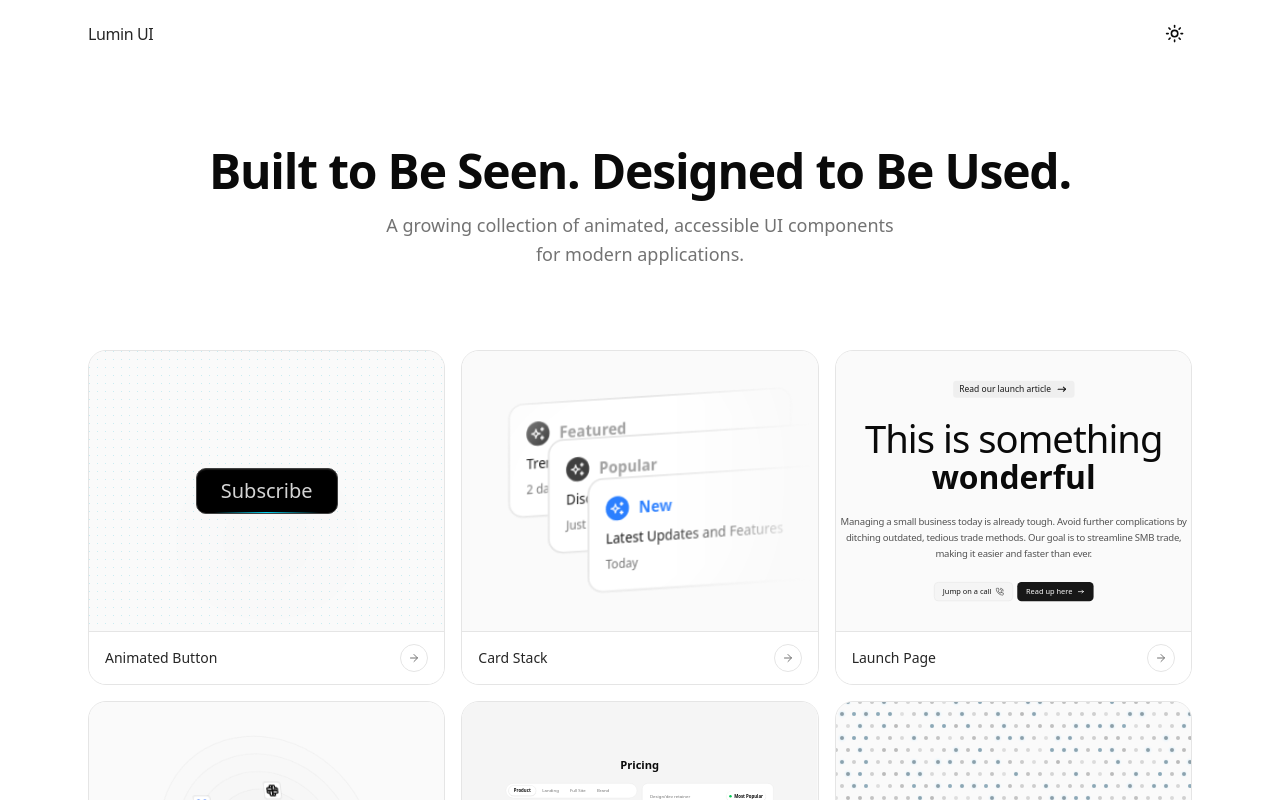
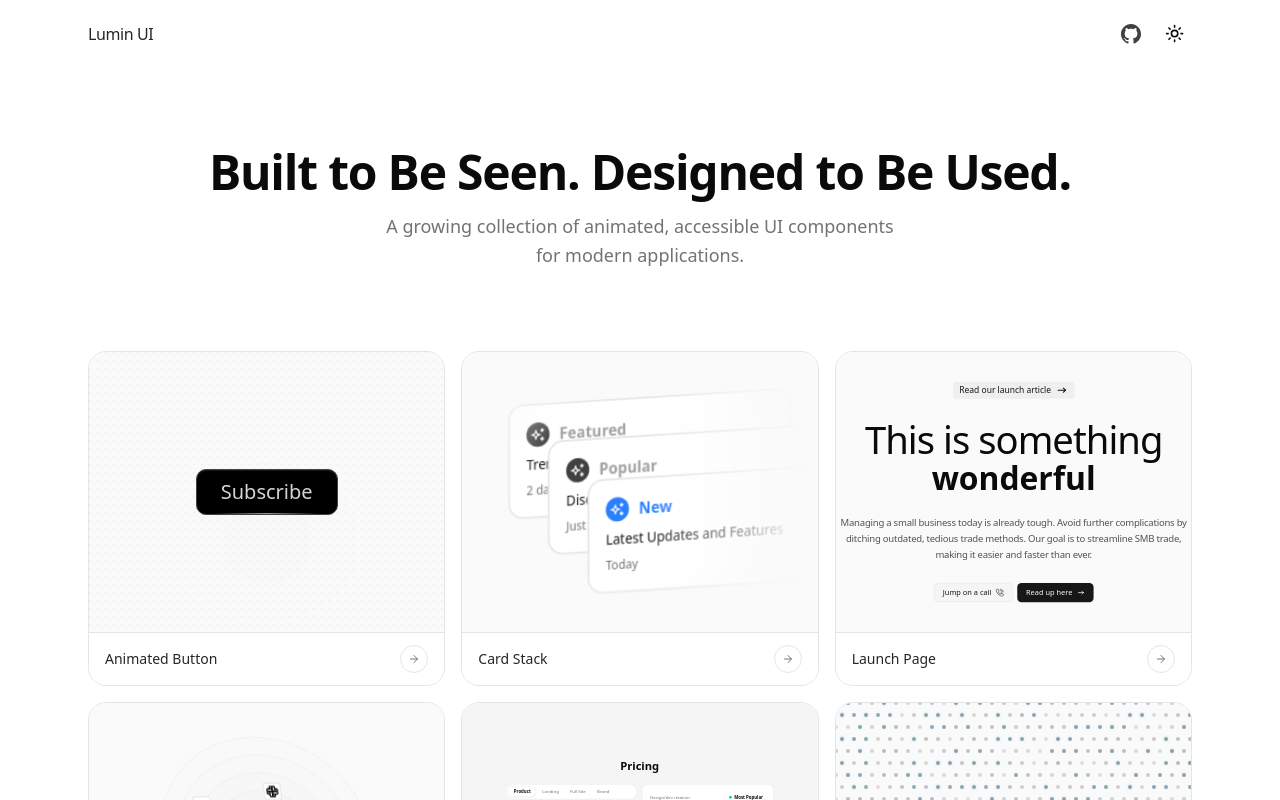
Before and after one commit to aryanpatel99/lumin-ui, a Next.js app: page / in a window 1280 px wide. Shown: the top 800 px of the page. Built offline with nearby package versions, Linux system fonts and the light colour scheme.

Commit message:
feat: add GitHub icon and link to navigation for repository access

```diff
--- a/app/icons/index.tsx
+++ b/app/icons/index.tsx
@@ -78,6 +78,12 @@
     )
 }
 
+export const GitHubIcon = (props: React.SVGProps<SVGSVGElement>) => {
+    return (
+        <svg width="16" height="16" viewBox="0 0 16 16" fill="none" xmlns="http://www.w3.org/2000/svg" {...props}><path fillRule="evenodd" clipRule="evenodd" d="M8 0C3.58 0 0 3.58 0 8C0 11.54 2.29 14.53 5.47 15.59C5.87 15.66 6.02 15.42 6.02 15.21C6.02 15.02 6.01 14.39 6.01 13.72C4 14.09 3.48 13.23 3.32 12.78C3.23 12.55 2.84 11.84 2.5 11.65C2.22 11.5 1.82 11.13 2.49 11.12C3.12 11.11 3.57 11.7 3.72 11.94C4.44 13.15 5.59 12.81 6.05 12.6C6.12 12.08 6.33 11.73 6.56 11.53C4.78 11.33 2.92 10.64 2.92 7.58C2.92 6.71 3.23 5.99 3.74 5.43C3.66 5.23 3.38 4.41 3.82 3.31C3.82 3.31 4.49 3.1 6.02 4.13C6.66 3.95 7.34 3.86 8.02 3.86C8.7 3.86 9.38 3.95 10.02 4.13C11.55 3.09 12.22 3.31 12.22 3.31C12.66 4.41 12.38 5.23 12.3 5.43C12.81 5.99 13.12 6.7 13.12 7.58C13.12 10.65 11.25 11.33 9.47 11.53C9.76 11.78 10.01 12.26 10.01 13.01C10.01 14.08 10 14.94 10 15.21C10 15.42 10.15 15.67 10.55 15.59C13.71 14.53 16 11.53 16 8C16 3.58 12.42 0 8 0Z" fill="currentColor"/></svg>
+    )
+}
+
 export const LogoIcon = (props: React.SVGProps<SVGSVGElement>) =>{
   return (
     <svg width="20" height="15" viewBox="0 0 20 15" fill="none" xmlns="http://www.w3.org/2000/svg" {...props}><path d="M4.92285 14.8848H0V9.96191H4.92285V14.8848ZM19.6924 14.8848H9.84668V9.96191H4.92383V5.03809H9.84668V0.115234H19.6924V14.8848ZM9.84668 9.96191H14.7695V5.03906H9.84668V9.96191ZM4.92285 5.03809H0V0.115234H4.92285V5.03809Z" fill="currentColor"></path></svg>
--- a/app/page.tsx
+++ b/app/page.tsx
@@ -6,6 +6,7 @@
 import Integration from "@/registry/integration/integration"
 import LaunchPage from "@/registry/launch-page/launch-page"
 import { ModeToggle } from "./components/mode-toggle"
+import { GitHubIcon } from "./icons"
 import Pricing from "@/registry/pricing/pricing-01"
 import ContentCard from "@/registry/content-card/content-card"
 
@@ -48,7 +49,18 @@
     <div className="min-h-screen bg-background text-foreground">
       <nav className="flex items-center justify-between px-6 py-4 max-w-6xl mx-auto">
         <span className="text-md font-medium tracking-tight text-neutral-800 dark:text-neutral-400">Lumin UI</span>
-        <ModeToggle />
+        <div className="flex items-center gap-2">
+          <a
+            href="https://github.com/aryanpatel99/lumin-ui"
+            target="_blank"
+            rel="noopener noreferrer"
+            aria-label="View Lumin UI on GitHub"
+            className="size-9 rounded-md flex items-center justify-center text-neutral-700 dark:text-neutral-300 hover:bg-neutral-100 dark:hover:bg-neutral-800 transition-colors"
+          >
+            <GitHubIcon className="size-5" />
+          </a>
+          <ModeToggle />
+        </div>
       </nav>
 
       <section className="text-center py-20 px-6">
```
Also changed, not shown: 1 other file (tests, documents, lock files or other folders).
